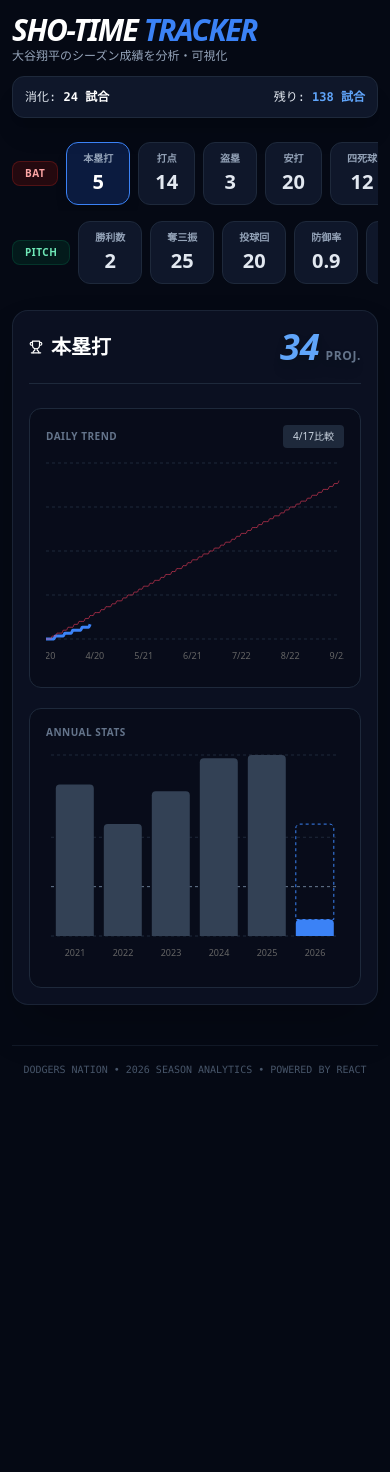
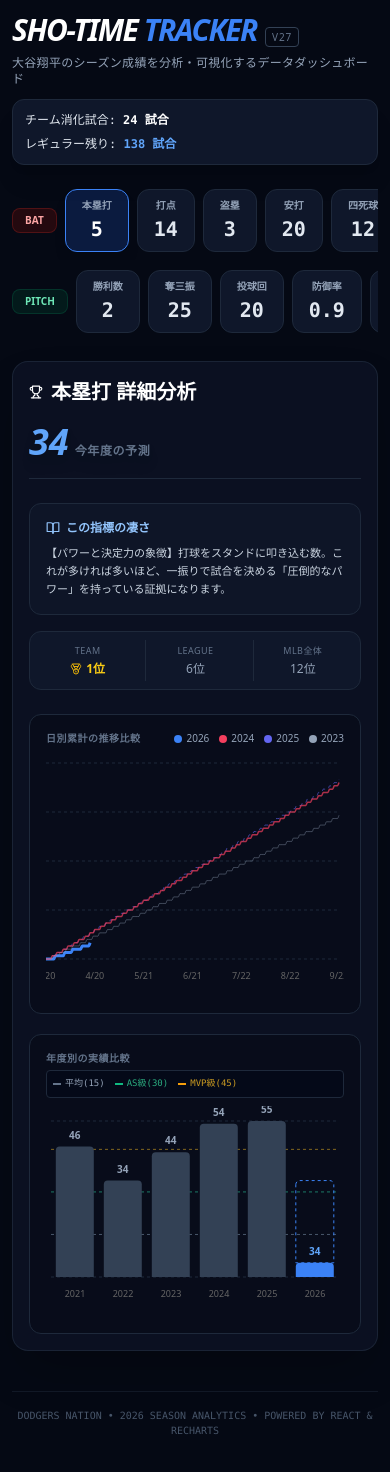
Before and after one commit to shotimetracker-maker/shotime-tracker, a React (Create React App) app: page / in a window 390 px wide. Shown: the top 1472 px of the page. Before the commit the page ends 1089 px from the top, so only its background shows below. Built offline with nearby package versions, Linux system fonts and the light colour scheme.

Commit message:
Update App.js

```diff
--- a/src/App.js
+++ b/src/App.js
@@ -25,23 +25,47 @@ const INITIAL_STATS = [
   { year: '2026', hr: 5, rbi: 14, sb: 3, h: 20, bb: 12, b_war: 1.1, w: 2, k: 25, ip: 20, era: 0.90, g: 4, p_war: 0.8 }
 ];
 
-// --- メトリクス設定 ---
+// --- メトリクス設定 (順位・閾値・解説を含む) ---
 const METRICS = {
   batting: [
-    { id: 'hr', label: '本塁打', color: '#f87171', icon: <Trophy size={14} />, desc: '打球をスタンドに叩き込む数。圧倒的なパワーの証拠。', ranks: { team: 1, league: 6, mlb: 12 }, mlbAvg: 15, thresholds: [15, 30, 40] },
-    { id: 'rbi', label: '打点', color: '#fb923c', icon: <Target size={14} />, desc: '自分のバットでランナーを返しチームに得点を入れた数。', ranks: { team: 2, league: 8, mlb: 15 }, mlbAvg: 55, thresholds: [55, 85, 100] },
-    { id: 'sb', label: '盗塁', color: '#fbbf24', icon: <Zap size={14} />, desc: 'ピッチャーの隙を突いて次の塁を奪う数。足の速さと賢さ。', ranks: { team: 2, league: 12, mlb: 25 }, mlbAvg: 8, thresholds: [8, 20, 35] },
-    { id: 'h', label: '安打', color: '#60a5fa', icon: <Activity size={14} />, desc: 'ヒットを打って出塁した数。攻撃のリズムを作ります。', ranks: { team: 3, league: 15, mlb: 30 }, mlbAvg: 100, thresholds: [100, 150, 180] },
-    { id: 'bb', label: '四死球', color: '#a78bfa', icon: <Footprints size={14} />, desc: 'ボールを見極めて歩いた数。相手から恐れられている証拠。', ranks: { team: 1, league: 4, mlb: 8 }, mlbAvg: 40, thresholds: [40, 70, 90] },
-    { id: 'b_war', label: '野手WAR', color: '#f472b6', icon: <Star size={14} />, desc: '勝利にどれだけ貢献したかを総合的に表す究極の指標。', ranks: { team: 1, league: 2, mlb: 3 }, mlbAvg: 2.0, thresholds: [2.0, 4.5, 7.0] },
+    { id: 'hr', label: '本塁打', color: '#f87171', icon: <Trophy size={14} />,
+      desc: '【パワーと決定力の象徴】打球をスタンドに叩き込む数。これが多ければ多いほど、一振りで試合を決める「圧倒的なパワー」を持っている証拠になります。',
+      ranks: { team: 1, league: 6, mlb: 12 }, mlbAvg: 15, thresholds: [15, 30, 45] },
+    { id: 'rbi', label: '打点', color: '#fb923c', icon: <Target size={14} />,
+      desc: '【勝利を呼び込む勝負強さ】自分のバットでランナーをホームに返し、チームに得点を入れた数。チャンスの場面での「頼りがい」を表します。',
+      ranks: { team: 2, league: 8, mlb: 15 }, mlbAvg: 55, thresholds: [55, 85, 110] },
+    { id: 'sb', label: '盗塁', color: '#fbbf24', icon: <Zap size={14} />,
+      desc: '【相手をかき回すスピード】ピッチャーの隙を突いて次の塁を奪う数。単に足が速いだけでなく、相手の心理を読む賢さも必要です。',
+      ranks: { team: 2, league: 12, mlb: 25 }, mlbAvg: 8, thresholds: [10, 25, 40] },
+    { id: 'h', label: '安打', color: '#60a5fa', icon: <Activity size={14} />,
+      desc: '【攻撃の起点を作る技術】ヒットを打って出塁した数。出塁することでピッチャーにプレッシャーを与え、攻撃のリズムを作ります。',
+      ranks: { team: 3, league: 15, mlb: 30 }, mlbAvg: 100, thresholds: [110, 160, 190] },
+    { id: 'bb', label: '四死球', color: '#a78bfa', icon: <Footprints size={14} />,
+      desc: '【選球眼と相手からの恐怖】ボールを見極めて歩いた数。「打たれるくらいなら歩かせよう」と相手に恐れられている証でもあります。',
+      ranks: { team: 1, league: 4, mlb: 8 }, mlbAvg: 40, thresholds: [45, 75, 95] },
+    { id: 'b_war', label: '野手WAR', color: '#f472b6', icon: <Star size={14} />,
+      desc: '【究極のチーム貢献度】「この選手がいるおかげで、控え選手と比べて何勝増えるか」を表します。8を超えると歴史的な大活躍です。',
+      ranks: { team: 1, league: 2, mlb: 3 }, mlbAvg: 2.0, thresholds: [2.0, 5.0, 8.0] },
   ],
   pitching: [
-    { id: 'w', label: '勝利数', color: '#3b82f6', icon: <Shield size={14} />, desc: '投げている間に味方がリードし勝った試合数。エースの証明。', ranks: { team: 1, league: 3, mlb: 5 }, mlbAvg: 8, thresholds: [8, 12, 16] },
-    { id: 'k', label: '奪三振', color: '#10b981', icon: <Gauge size={14} />, desc: 'バッターを空振りなどでアウトにした数。支配力の象徴。', ranks: { team: 1, league: 4, mlb: 7 }, mlbAvg: 120, thresholds: [120, 180, 220] },
-    { id: 'ip', label: '投球回', color: '#8b5cf6', icon: <Clock size={14} />, desc: 'マウンドでアウトを取った回数。チームの大黒柱。', ranks: { team: 2, league: 15, mlb: 30 }, mlbAvg: 140, thresholds: [140, 180, 200] },
-    { id: 'era', label: '防御率', color: '#f43f5e', icon: <Microscope size={14} />, desc: '9回投げた時の平均失点。低いほど点が取られない最強投手。', ranks: { team: 1, league: 1, mlb: 1 }, mlbAvg: 4.30, thresholds: [4.30, 3.20, 2.50] },
-    { id: 'g', label: '登板試合', color: '#2dd4bf', icon: <CalendarDays size={14} />, desc: 'マウンドに上がった試合数。体の強さを表します。', ranks: { team: 1, league: 10, mlb: 20 }, mlbAvg: 25, thresholds: [25, 30, 33] },
-    { id: 'p_war', label: '投手WAR', color: '#fb7185', icon: <Star size={14} />, desc: '投手としてどれだけチームの勝ちを増やしたかの指標。', ranks: { team: 1, league: 3, mlb: 5 }, mlbAvg: 2.0, thresholds: [2.0, 4.0, 6.0] },
+    { id: 'w', label: '勝利数', color: '#3b82f6', icon: <Shield size={14} />,
+      desc: '【エースの証明】自分が投げている間にチームがリードし、勝った試合の数。試合を作る能力がなければこの数字は伸びません。',
+      ranks: { team: 1, league: 3, mlb: 5 }, mlbAvg: 8, thresholds: [8, 13, 18] },
+    { id: 'k', label: '奪三振', color: '#10b981', icon: <Gauge size={14} />,
+      desc: '【圧倒的な支配力】バッターを空振りさせてアウトを取った数。ピンチを自力で切り抜ける「最も確実なアウトの取り方」です。',
+      ranks: { team: 1, league: 4, mlb: 7 }, mlbAvg: 120, thresholds: [130, 190, 230] },
+    { id: 'ip', label: '投球回', color: '#8b5cf6', icon: <Clock size={14} />,
+      desc: '【タフネスさと信頼】マウンドに立ってアウトを取った回数。長いイニングを投げられるのは「大黒柱」としての信頼の証です。',
+      ranks: { team: 2, league: 15, mlb: 30 }, mlbAvg: 140, thresholds: [150, 185, 205] },
+    { id: 'era', label: '防御率', color: '#f43f5e', icon: <Microscope size={14} />,
+      desc: '【ピッチャーの真の実力】「1試合(9回)投げた時、平均で何点取られるか」。低いほど「点を取られない最強の投手」です。',
+      ranks: { team: 1, league: 1, mlb: 1 }, mlbAvg: 4.30, thresholds: [4.30, 3.30, 2.50] },
+    { id: 'g', label: '登板試合', color: '#2dd4bf', icon: <CalendarDays size={14} />,
+      desc: '【ケガをしない強靭さ】マウンドに上がった試合の数。一年間ローテーションを守り抜く「体の強さ」を表します。',
+      ranks: { team: 1, league: 10, mlb: 20 }, mlbAvg: 25, thresholds: [25, 30, 33] },
+    { id: 'p_war', label: '投手WAR', color: '#fb7185', icon: <Star size={14} />,
+      desc: '【投手版の貢献度】「この投手がいるおかげで何勝増えるか」。防御率や投球回を総合して計算される真の価値です。',
+      ranks: { team: 1, league: 3, mlb: 5 }, mlbAvg: 2.0, thresholds: [2.0, 4.5, 6.5] },
   ]
 };
 
@@ -63,17 +87,20 @@ const generatePaceData = (metric, stats) => {
       if (year === '2026') {
         if (isPastToday) entry[year] = null;
         else {
+          const progress = Math.min(1, i / Math.max(1, daysSinceStart));
           if (metric === 'era') {
-             const progress = Math.min(1, i / Math.max(1, daysSinceStart));
-             entry[year] = i === 0 ? null : Number((finalVal + (Math.sin(i) * (1-progress))).toFixed(2));
+            entry[year] = i === 0 ? null : Number((finalVal + (Math.sin(i) * (1-progress))).toFixed(2));
           } else {
-             const progress = Math.min(1, i / Math.max(1, daysSinceStart));
-             entry[year] = Math.floor(finalVal * progress);
+            entry[year] = metric.includes('war') ? Number((finalVal * progress).toFixed(1)) : Math.floor(finalVal * progress);
           }
         }
       } else {
         const progress = i / 186;
-        entry[year] = metric === 'era' ? finalVal : Math.floor(finalVal * progress);
+        if (metric === 'era') {
+          entry[year] = Number((finalVal + (Math.sin(i) * (1-progress) * 0.5)).toFixed(2));
+        } else {
+          entry[year] = metric.includes('war') ? Number((finalVal * progress).toFixed(1)) : Math.floor(finalVal * progress);
+        }
       }
     });
     data.push(entry);
@@ -88,8 +115,10 @@ const generateAnnualData = (stats) => {
       const val = Number(stat[m]) || 0;
       row[m] = val;
       if (stat.year === '2026' && m !== 'era') {
-        const total = Math.round((val / Math.max(1, ESTIMATED_GAMES_PLAYED)) * TOTAL_GAMES);
-        row[m + '_proj'] = Math.max(0, total - val);
+        const total = m.includes('war')
+            ? Number(((val / Math.max(1, ESTIMATED_GAMES_PLAYED)) * TOTAL_GAMES).toFixed(1))
+            : Math.round((val / Math.max(1, ESTIMATED_GAMES_PLAYED)) * TOTAL_GAMES);
+        row[m + '_proj'] = Math.max(0, Number((total - val).toFixed(1)));
         row[m + '_total'] = total;
       } else {
         row[m + '_proj'] = 0;
@@ -100,12 +129,26 @@ const generateAnnualData = (stats) => {
   });
 };
 
+const getRankStyle = (rank) => {
+  if (rank === 1) return 'text-yellow-400 font-black';
+  if (rank <= 3) return 'text-slate-100 font-bold';
+  return 'text-slate-400';
+};
+
+const LegendBadge = ({ color, label }) => (
+  <div className="flex items-center gap-1">
+    <div className="w-2 h-2 rounded-full" style={{ backgroundColor: color }} />
+    <span className="text-[10px] text-slate-400">{label}</span>
+  </div>
+);
+
 export default function App() {
   const [activeMetricId, setActiveMetricId] = useState('hr');
   const [stats, setStats] = useState(INITIAL_STATS);
   const [showTodayCompare, setShowTodayCompare] = useState(false);
 
   const activeMetricObj = [...METRICS.batting, ...METRICS.pitching].find(m => m.id === activeMetricId) || METRICS.batting[0];
+  const activeCategory = METRICS.batting.find(m => m.id === activeMetricId) ? 'batting' : 'pitching';
 
   const paceData = useMemo(() => generatePaceData(activeMetricId, stats), [activeMetricId, stats]);
   const annualData = useMemo(() => generateAnnualData(stats), [stats]);
@@ -114,66 +157,129 @@ export default function App() {
 
   const getProjectedValue = (mId) => {
     if (mId === 'era') return currentStat.era;
-    return Math.round((currentStat[mId] / ESTIMATED_GAMES_PLAYED) * TOTAL_GAMES);
+    const val = (currentStat[mId] / ESTIMATED_GAMES_PLAYED) * TOTAL_GAMES;
+    return mId.includes('war') ? Number(val.toFixed(1)) : Math.round(val);
   };
 
   const calculatedMax = Math.ceil(Math.max(activeMetricObj.mlbAvg * 2, activeMetricObj.thresholds[2]) * 1.2);
 
+  // ラベル表示用関数
+  const renderLabel = (props) => {
+    const { x, y, width, value, index } = props;
+    if (value === 0) return null;
+    const year = annualData[index].year;
+    const is2026 = year === '2026';
+    const total = annualData[index][activeMetricId + '_total'];
+    return (
+      <text x={x + width / 2} y={y - 8} fill={is2026 ? "#60a5fa" : "#94a3b8"} fontSize={10} fontWeight="bold" textAnchor="middle">
+        {is2026 ? total : value}
+      </text>
+    );
+  };
+
   return (
     <div className="min-h-screen bg-[#050914] text-slate-200 p-3 md:p-6 flex flex-col gap-6">
+
+      {/* 1. Header */}
       <header className="max-w-6xl w-full mx-auto flex flex-col md:flex-row justify-between items-start md:items-end gap-3">
         <div>
-          <h1 className="text-3xl font-black italic text-white tracking-tighter">SHO-TIME <span className="text-blue-500">TRACKER</span></h1>
-          <p className="text-xs text-slate-400">大谷翔平のシーズン成績を分析・可視化</p>
+          <h1 className="text-3xl md:text-4xl font-black italic text-white tracking-tighter">
+            SHO-TIME <span className="text-blue-500">TRACKER</span>
+            <span className="text-[10px] text-slate-500 not-italic ml-2 font-normal uppercase tracking-widest border border-slate-700 px-1.5 py-0.5 rounded">V27</span>
+          </h1>
+          <p className="text-xs md:text-sm text-slate-400 font-medium tracking-wide">
+            大谷翔平のシーズン成績を分析・可視化するデータダッシュボード
+          </p>
         </div>
         <div className="bg-slate-900 border border-slate-800 p-3 rounded-xl text-xs font-mono w-full md:w-auto shadow-xl">
-          <div className="flex justify-between md:justify-start gap-4">
-            <span>消化: <span className="text-white font-bold">{ESTIMATED_GAMES_PLAYED} 試合</span></span>
-            <span>残り: <span className="text-blue-400 font-bold">{REMAINING_GAMES} 試合</span></span>
+          <div className="flex flex-col md:flex-row gap-2 md:gap-5">
+            <span>チーム消化試合: <span className="text-white font-bold">{ESTIMATED_GAMES_PLAYED} 試合</span></span>
+            <span>レギュラー残り: <span className="text-blue-400 font-bold">{REMAINING_GAMES} 試合</span></span>
           </div>
         </div>
       </header>
 
-      <main className="max-w-6xl w-full mx-auto flex flex-col gap-5 flex-grow">
+      <main className="max-w-6xl w-full mx-auto flex flex-col gap-5">
+
+        {/* 2. Indicators Tabs (上下2段) */}
         <div className="flex flex-col gap-2.5">
-          {/* 打撃指標タブ */}
-          <div className="flex overflow-x-auto gap-2 pb-1.5 items-center">
-            <div className="px-3 py-1 bg-red-950/50 text-red-300 text-[10px] font-bold rounded-lg shrink-0 uppercase tracking-wider border border-red-900/50">Bat</div>
+          <div className="flex overflow-x-auto gap-2 pb-2 items-center [scrollbar-width:none] [&::-webkit-scrollbar]:h-1">
+            <div className="px-3 py-1 bg-red-950/50 text-red-300 text-[10px] font-bold rounded-lg shrink-0 border border-red-900/50">BAT</div>
             {METRICS.batting.map(m => (
-              <button key={m.id} onClick={() => setActiveMetricId(m.id)} className={`px-4 py-2 rounded-xl border shrink-0 transition-colors ${activeMetricId === m.id ? 'bg-blue-600/20 border-blue-500 shadow-lg' : 'bg-slate-900 border-slate-800 hover:border-slate-700'}`}>
+              <button key={m.id} onClick={() => setActiveMetricId(m.id)} className={`px-4 py-2 rounded-xl border shrink-0 transition-all ${activeMetricId === m.id ? 'bg-blue-600/20 border-blue-500 shadow-lg' : 'bg-slate-900 border-slate-800 hover:border-slate-700'}`}>
                 <div className="text-[10px] text-slate-400 font-bold mb-0.5">{m.label}</div>
-                <div className={`text-xl font-black ${activeMetricId === m.id ? 'text-white' : 'text-slate-200'}`}>{currentStat[m.id]}</div>
+                <div className={`text-xl font-black font-mono ${activeMetricId === m.id ? 'text-white' : 'text-slate-200'}`}>{currentStat[m.id]}</div>
               </button>
             ))}
           </div>
-          {/* 投球指標タブ */}
-          <div className="flex overflow-x-auto gap-2 pb-1.5 items-center">
-            <div className="px-3 py-1 bg-emerald-950/50 text-emerald-300 text-[10px] font-bold rounded-lg shrink-0 uppercase tracking-wider border border-emerald-900/50">Pitch</div>
+          <div className="flex overflow-x-auto gap-2 pb-2 items-center [scrollbar-width:none] [&::-webkit-scrollbar]:h-1">
+            <div className="px-3 py-1 bg-emerald-950/50 text-emerald-300 text-[10px] font-bold rounded-lg shrink-0 border border-emerald-900/50">PITCH</div>
             {METRICS.pitching.map(m => (
-              <button key={m.id} onClick={() => setActiveMetricId(m.id)} className={`px-4 py-2 rounded-xl border shrink-0 transition-colors ${activeMetricId === m.id ? 'bg-blue-600/20 border-blue-500 shadow-lg' : 'bg-slate-900 border-slate-800 hover:border-slate-700'}`}>
+              <button key={m.id} onClick={() => setActiveMetricId(m.id)} className={`px-4 py-2 rounded-xl border shrink-0 transition-all ${activeMetricId === m.id ? 'bg-blue-600/20 border-blue-500 shadow-lg' : 'bg-slate-900 border-slate-800 hover:border-slate-700'}`}>
                 <div className="text-[10px] text-slate-400 font-bold mb-0.5">{m.label}</div>
-                <div className={`text-xl font-black ${activeMetricId === m.id ? 'text-white' : 'text-slate-200'}`}>{currentStat[m.id]}</div>
+                <div className={`text-xl font-black font-mono ${activeMetricId === m.id ? 'text-white' : 'text-slate-200'}`}>{currentStat[m.id]}</div>
               </button>
             ))}
           </div>
         </div>
 
-        {/* メインコンテンツエリア */}
-        <div className="bg-slate-900/60 border border-slate-800/80 rounded-2xl p-4 md:p-6 flex flex-col gap-6 shadow-2xl flex-grow">
-          <div className="flex justify-between items-center border-b border-slate-800 pb-4 gap-4">
-            <h2 className="text-xl font-black text-white flex items-center gap-2">{activeMetricObj.icon} {activeMetricObj.label} <span className="text-xs font-normal text-slate-500 hidden md:inline">詳細分析</span></h2>
-            <div className="text-4xl font-black italic text-blue-400 drop-shadow-lg">{getProjectedValue(activeMetricId)}<span className="text-xs not-italic text-slate-500 ml-1.5 uppercase font-bold tracking-wider">Proj.</span></div>
+        {/* 3. Main Detailed Content */}
+        <div className="bg-slate-900/60 border border-slate-800/80 rounded-2xl p-4 md:p-6 flex flex-col gap-6 shadow-2xl">
+
+          <div className="flex flex-col md:flex-row justify-between items-start md:items-center border-b border-slate-800 pb-4 gap-4">
+            <h2 className="text-xl font-black text-white flex items-center gap-2">
+              {activeMetricObj.icon} {activeMetricObj.label} 詳細分析
+            </h2>
+            <div className="text-4xl font-black italic text-blue-400 drop-shadow-lg">
+              {getProjectedValue(activeMetricId)}
+              <span className="text-xs not-italic text-slate-500 ml-1.5 uppercase font-bold tracking-wider">今年度の予測</span>
+            </div>
           </div>
 
-          {/* グラフエリア：ここを高さを固定（h-[300px]）にするのが重要 */}
-          <div className="grid grid-cols-1 md:grid-cols-2 gap-5 flex-grow">
-            {/* 日別トラッカー */}
-            <div className="bg-black/20 p-4 rounded-xl relative h-[280px] md:h-auto border border-slate-800">
-              <div className="flex justify-between items-center mb-2.5">
-                <span className="text-[10px] font-bold text-slate-500 uppercase tracking-wider">Daily Trend</span>
-                <button onClick={() => setShowTodayCompare(!showTodayCompare)} className={`text-[10px] px-2.5 py-1 rounded transition-colors ${showTodayCompare ? 'bg-blue-600 text-white' : 'bg-slate-800 text-slate-300'}`}>4/17比較</button>
+          {/* 4. Description & Rank Grid (復活) */}
+          <div className="grid grid-cols-1 md:grid-cols-2 gap-4">
+            <div className="bg-slate-900/80 p-4 rounded-xl border border-slate-800">
+              <div className="flex items-center gap-1.5 text-xs text-blue-300 font-bold mb-2">
+                <BookOpen size={14} /> この指標の凄さ
               </div>
-              {/* ResponsiveContainerの親に高さをしっかり持たせる */}
+              <p className="text-[11px] text-slate-300 leading-relaxed">{activeMetricObj.desc}</p>
+            </div>
+            <div className="grid grid-cols-3 gap-2 text-center bg-slate-900 p-2 rounded-xl border border-slate-800">
+              <div className="flex flex-col justify-center py-1">
+                <div className="text-[9px] text-slate-500 mb-1 tracking-wider uppercase">Team</div>
+                <div className={`text-xs flex items-center justify-center gap-1 ${getRankStyle(activeMetricObj.ranks.team)}`}>
+                  {activeMetricObj.ranks.team === 1 && <Medal size={12} className="text-yellow-500" />} {activeMetricObj.ranks.team}位
+                </div>
+              </div>
+              <div className="flex flex-col justify-center py-1 border-l border-slate-800">
+                <div className="text-[9px] text-slate-500 mb-1 tracking-wider uppercase">League</div>
+                <div className={`text-xs flex items-center justify-center gap-1 ${getRankStyle(activeMetricObj.ranks.league)}`}>
+                  {activeMetricObj.ranks.league === 1 && <Medal size={12} className="text-yellow-500" />} {activeMetricObj.ranks.league}位
+                </div>
+              </div>
+              <div className="flex flex-col justify-center py-1 border-l border-slate-800">
+                <div className="text-[9px] text-slate-500 mb-1 tracking-wider uppercase">MLB全体</div>
+                <div className={`text-xs flex items-center justify-center gap-1 ${getRankStyle(activeMetricObj.ranks.mlb)}`}>
+                  {activeMetricObj.ranks.mlb === 1 && <Medal size={12} className="text-yellow-500" />} {activeMetricObj.ranks.mlb}位
+                </div>
+              </div>
+            </div>
+          </div>
+
+          {/* 5. Charts Area */}
+          <div className="grid grid-cols-1 md:grid-cols-2 gap-5">
+
+            {/* 日別トラッカー (全年度復活) */}
+            <div className="bg-black/20 p-4 rounded-xl relative h-[300px] border border-slate-800">
+              <div className="flex justify-between items-center mb-3">
+                <span className="text-[10px] font-bold text-slate-500 uppercase tracking-wider">日別累計の推移比較</span>
+                <div className="flex gap-2.5">
+                  <LegendBadge color="#3b82f6" label="2026" />
+                  <LegendBadge color="#f43f5e" label="2024" />
+                  <LegendBadge color="#6366f1" label="2025" />
+                  <LegendBadge color="#94a3b8" label="2023" />
+                </div>
+              </div>
               <div className="h-[calc(100%-35px)]">
                 <ResponsiveContainer width="100%" height="100%">
                   <LineChart data={paceData} margin={{ top: 5, right: 5, left: -30, bottom: 0 }}>
@@ -181,44 +287,54 @@ export default function App() {
                     <XAxis dataKey="label" fontSize={9} interval={30} tickLine={false} axisLine={false} tickMargin={8}/>
                     <YAxis fontSize={9} hide={false} reversed={activeMetricId === 'era'} tickLine={false} axisLine={false} width={30}/>
                     <RechartsTooltip contentStyle={{backgroundColor: '#0f172a', border: '1px solid #334155', borderRadius: '8px', fontSize: '10px'}}/>
-                    <Line type="monotone" dataKey="2026" stroke="#3b82f6" strokeWidth={3} dot={false} activeDot={{r: 4}}/>
-                    <Line type="monotone" dataKey="2024" stroke="#f43f5e" strokeWidth={1} dot={false} opacity={0.6}/>
+                    <Line type="monotone" dataKey="2026" stroke="#3b82f6" strokeWidth={3} dot={false} connectNulls />
+                    <Line type="monotone" dataKey="2025" stroke="#6366f1" strokeWidth={1} strokeDasharray="4 4" dot={false} opacity={0.6}/>
+                    <Line type="monotone" dataKey="2024" stroke="#f43f5e" strokeWidth={1.5} dot={false} opacity={0.7}/>
+                    <Line type="monotone" dataKey="2023" stroke="#94a3b8" strokeWidth={1} dot={false} opacity={0.4}/>
                   </LineChart>
                 </ResponsiveContainer>
               </div>
-              {showTodayCompare && (
-                <div className="absolute top-12 right-4 bg-slate-950 p-3 rounded-lg border border-slate-700 z-50 text-[10px] shadow-2xl space-y-1 animation-fade-in">
-                  <div className="font-bold border-b border-slate-700 pb-1 mb-1">4/17時点</div>
-                  <div className="flex justify-between gap-3 text-blue-300"><span>2026年:</span> <span className="font-mono font-bold">{todayData['2026']}</span></div>
-                  <div className="flex justify-between gap-3 text-rose-300"><span>2024年:</span> <span className="font-mono font-bold">{todayData['2024']}</span></div>
-                </div>
-              )}
             </div>
 
-            {/* 年度別比較 */}
-            <div className="bg-black/20 p-4 rounded-xl h-[280px] md:h-auto border border-slate-800">
-              <span className="text-[10px] font-bold text-slate-500 uppercase tracking-wider block mb-2.5">Annual Stats</span>
-              <div className="h-[calc(100%-30px)]">
+            {/* 年度別比較 (ラベル・凡例ライン復活) */}
+            <div className="bg-black/20 p-4 rounded-xl h-[300px] border border-slate-800 relative">
+              <div className="flex justify-between items-center mb-1">
+                <span className="text-[10px] font-bold text-slate-500 uppercase tracking-wider block">年度別の実績比較</span>
+              </div>
+              {/* 凡例ラベル */}
+              <div className="flex flex-wrap gap-x-2.5 gap-y-1 mb-2 text-[9px] font-mono bg-slate-950/50 p-1.5 rounded border border-slate-800">
+                <div className="flex items-center gap-1"><span className="w-2 h-0.5 bg-slate-500"></span><span className="text-slate-400">平均({activeMetricObj.thresholds[0]})</span></div>
+                <div className="flex items-center gap-1"><span className="w-2 h-0.5 bg-emerald-500"></span><span className="text-emerald-400/80">AS級({activeMetricObj.thresholds[1]})</span></div>
+                <div className="flex items-center gap-1"><span className="w-2 h-0.5 bg-amber-500"></span><span className="text-amber-400/80">MVP級({activeMetricObj.thresholds[2]})</span></div>
+              </div>
+              <div className="h-[calc(100%-65px)]">
                 <ResponsiveContainer width="100%" height="100%">
-                  <BarChart data={annualData} margin={{ top: 5, right: 5, left: -25, bottom: 0 }}>
+                  <BarChart data={annualData} margin={{ top: 15, right: 5, left: -25, bottom: 0 }}>
                     <CartesianGrid stroke="#1e293b" vertical={false} strokeDasharray="3 3"/>
                     <XAxis dataKey="year" fontSize={9} tickLine={false} axisLine={false} tickMargin={8}/>
                     <YAxis fontSize={9} domain={[0, calculatedMax]} tickLine={false} axisLine={false} width={30}/>
-                    <ReferenceLine y={activeMetricObj.mlbAvg} stroke="#64748b" strokeDasharray="3 3" label={{value: 'MLB Avg', position: 'insideTopLeft', fill: '#64748b', fontSize: 8}}/>
+
+                    {/* 閾値ライン復活 */}
+                    <ReferenceLine y={activeMetricObj.thresholds[0]} stroke="#64748b" strokeDasharray="3 3" opacity={0.6} />
+                    <ReferenceLine y={activeMetricObj.thresholds[1]} stroke="#10b981" strokeDasharray="3 3" opacity={0.5} />
+                    <ReferenceLine y={activeMetricObj.thresholds[2]} stroke="#fbbf24" strokeDasharray="3 3" opacity={0.5} />
+
                     <Bar dataKey={activeMetricId} stackId="a" radius={[4, 4, 0, 0]}>
                       {annualData.map((e, i) => <Cell key={i} fill={e.year === '2026' ? '#3b82f6' : '#334155'} />)}
+                      <LabelList content={renderLabel} />
                     </Bar>
                     {activeMetricId !== 'era' && <Bar dataKey={activeMetricId + '_proj'} stackId="a" fill="transparent" stroke="#3b82f6" strokeDasharray="3 3" radius={[4, 4, 0, 0]}/>}
                   </BarChart>
                 </ResponsiveContainer>
               </div>
             </div>
+
           </div>
         </div>
       </main>
 
-      <footer className="max-w-6xl w-full mx-auto text-center text-[10px] text-slate-600 font-mono pt-4 border-t border-slate-800/50 mt-4">
-        DODGERS NATION • 2026 SEASON ANALYTICS • POWERED BY REACT
+      <footer className="max-w-6xl w-full mx-auto text-center text-[10px] text-slate-600 font-mono pt-4 border-t border-slate-800/50 mt-4 pb-8">
+        DODGERS NATION • 2026 SEASON ANALYTICS • POWERED BY REACT & RECHARTS
       </footer>
     </div>
   );
```
